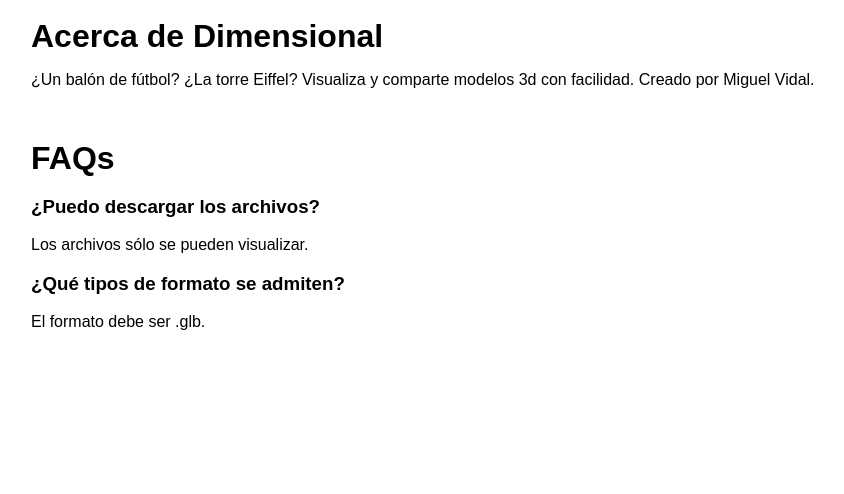
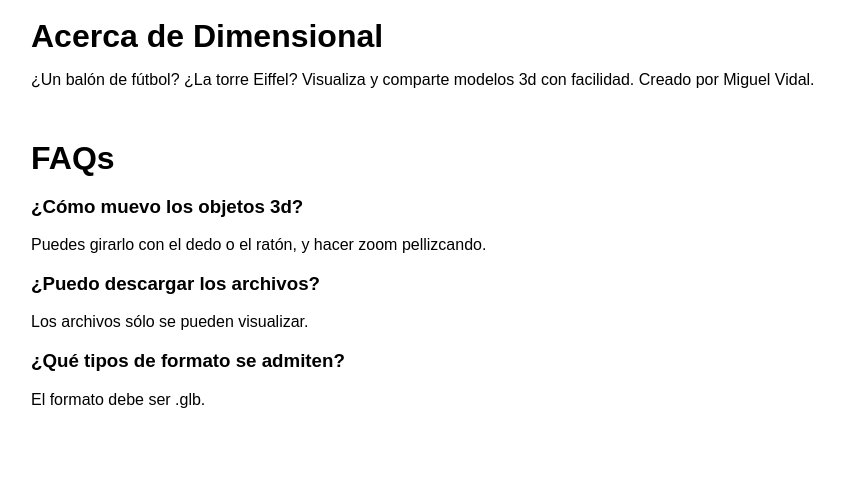
Before and after one commit to migvidal/dimensional, a PHP site: page / in a window 1280 px wide. Shown: the part 630-1124 px from the top of the page, without its empty margins (159-1003 px from the left). Run offline with PHP 8.4, Linux system fonts and the light colour scheme; data that the repository does not hold is empty.

Commit message:
agregado-ejemplos

```diff
--- a/index.php
+++ b/index.php
@@ -46,6 +46,8 @@ include_once 'includes/header.php';
     </section>
     <section class="faqs">
         <h2>FAQs</h2>
+        <h3>¿Cómo muevo los objetos 3d?</h3>
+        <p>Puedes girarlo con el dedo o el ratón, y hacer zoom pellizcando.</p>
         <h3>¿Puedo descargar los archivos?</h3>
         <p>Los archivos sólo se pueden visualizar.</p>
         <h3>¿Qué tipos de formato se admiten?</h3>
```
